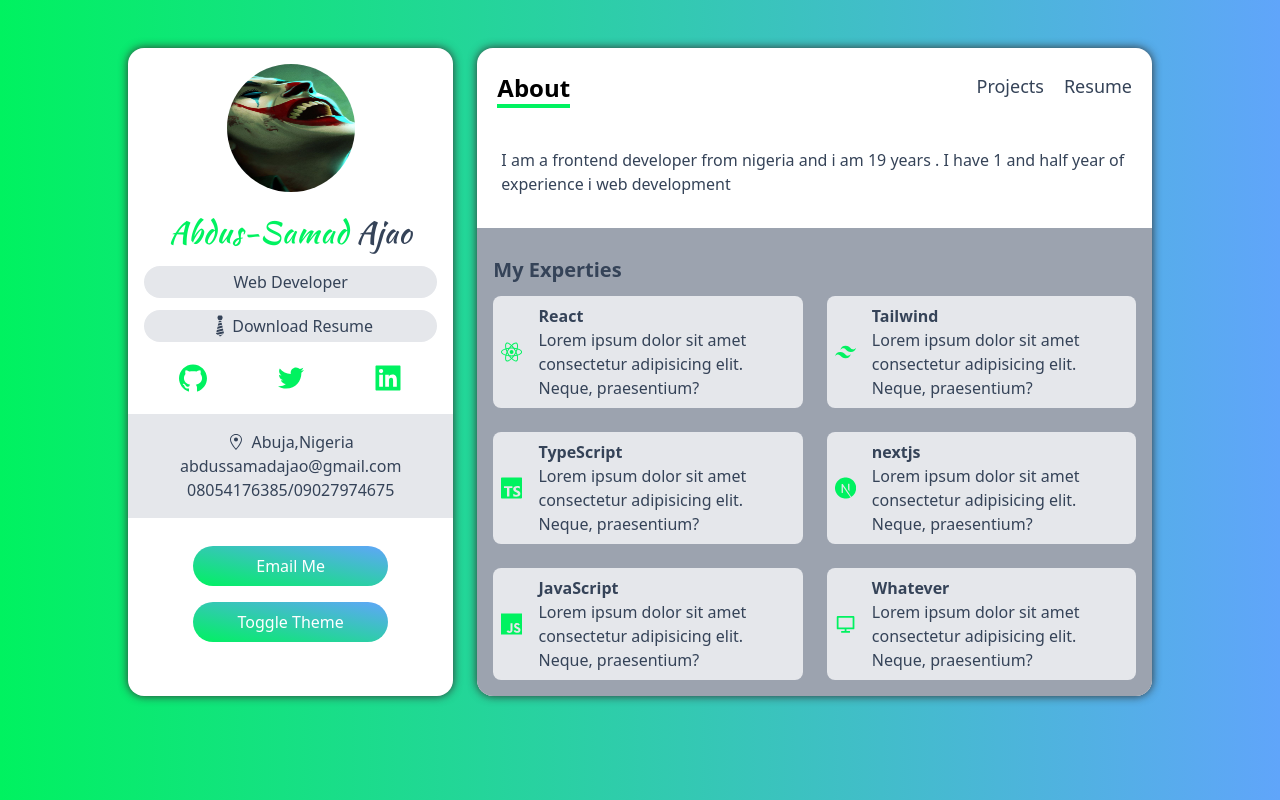
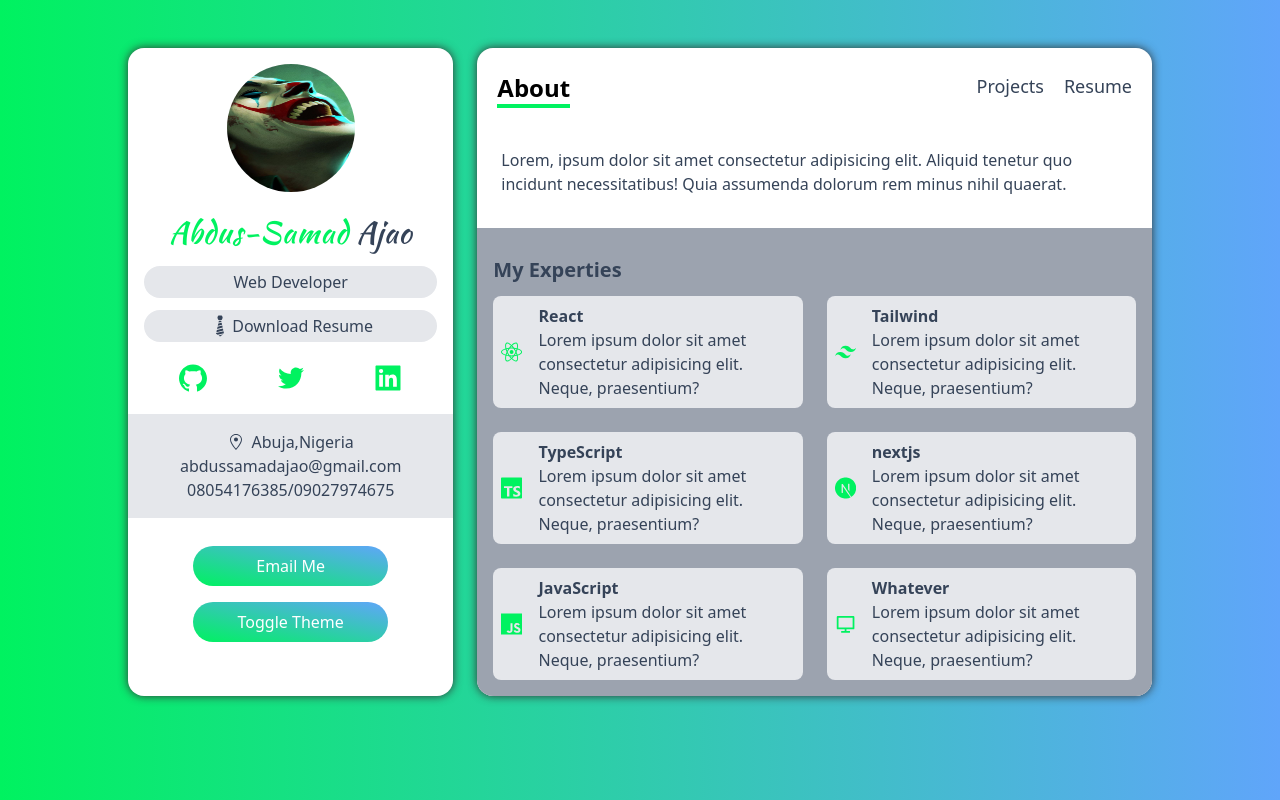
Before and after one commit to Abdus-samad/Personal-portfolio, a Next.js app: page / in a window 1280 px wide. Built offline with nearby package versions, Linux system fonts and the light colour scheme.

Commit message:
porfolio

```diff
--- a/pages/index.tsx
+++ b/pages/index.tsx
@@ -2,13 +2,12 @@ import {services} from '../data';
 import ServiceCard from '../components/Home/ServiceCard';
 import {motion} from 'framer-motion';
 import {fadeInUp, routeAnimation, stagger} from '../animation';
-import Head from 'next/head'
-
+import Head from 'next/head';
 
 const index = () => {
 	return (
 		<>
-		<Head>
+			<Head>
 				<title>Personal Portfolio</title>
 				<meta
 					name='description'
@@ -23,7 +22,9 @@ const index = () => {
 				animate='animate'
 				exit='exit'>
 				<h5 className='my-3 font-medium'>
-				I am a frontend developer from nigeria and i am 19 years . I have 1 and half year of experience i web development
+					Lorem, ipsum dolor sit amet consectetur adipisicing elit.
+					Aliquid tenetur quo incidunt necessitatibus! Quia assumenda
+					dolorum rem minus nihil quaerat.
 				</h5>
 				<div
 					className='flex-grow p-4 mt-5 bg-gray-400 dark:bg-dark-100'
```
